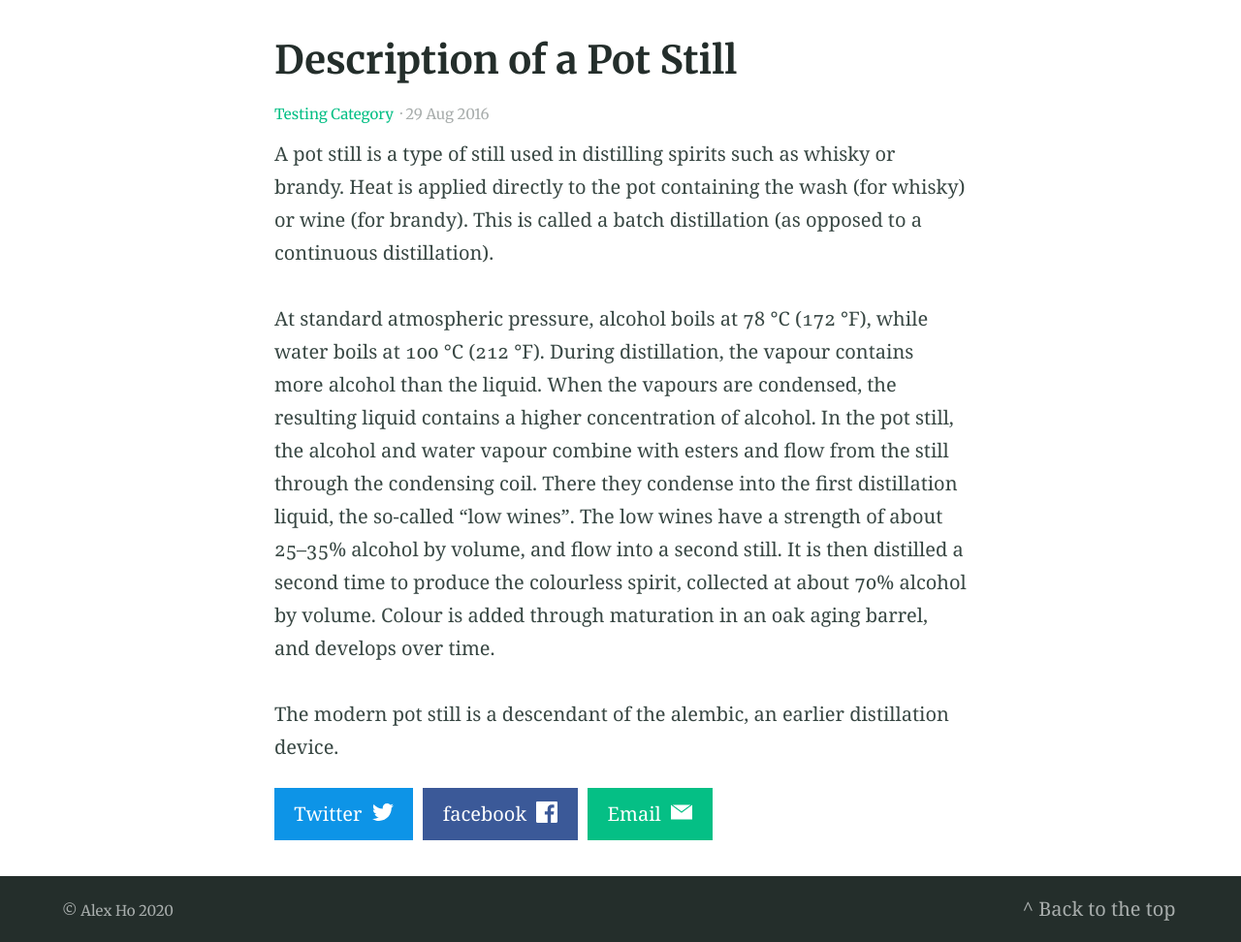
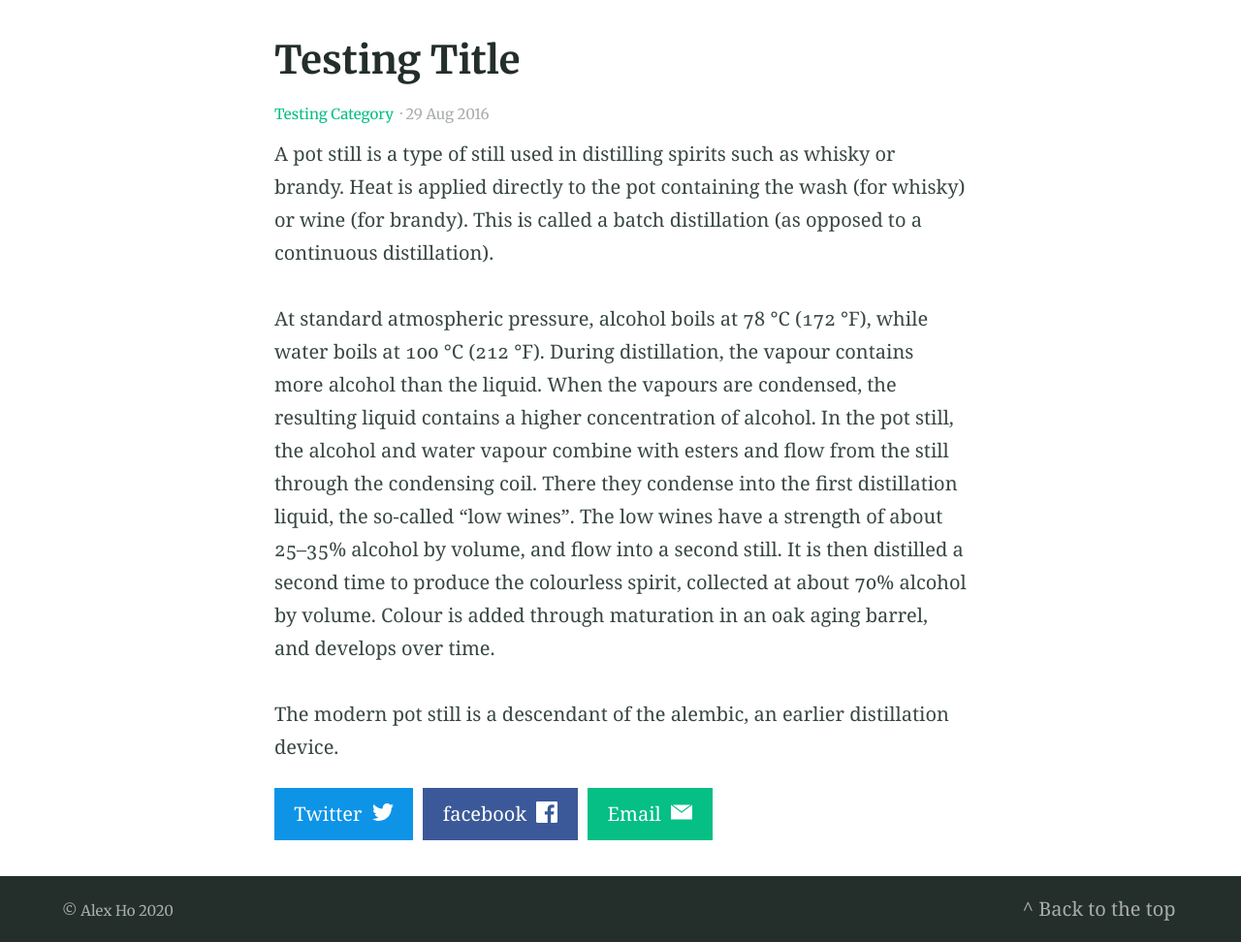
Before and after one commit to aho38/aho38.github.io, a Jekyll site: the page built from _posts/2016-08-29-example-post-three.md, in a window 1280 px wide. Shown: the part 408-1380 px from the top of the page at 97% size. Built offline with Jekyll 4.4.1, drawn with Linux system fonts in a browser that asks for light colours.

Commit message:
Update 2016-08-29-example-post-three.md

```diff
--- a/_posts/2016-08-29-example-post-three.md
+++ b/_posts/2016-08-29-example-post-three.md
@@ -1,5 +1,5 @@
 ---
-title: Description of a Pot Still
+title: Testing Title
 categories:
 - Testing Category
 excerpt: |
```
